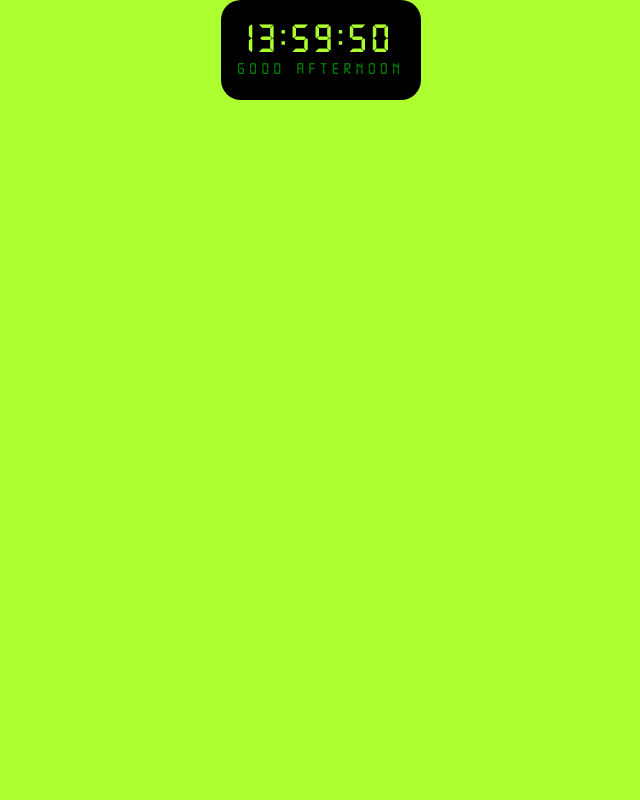
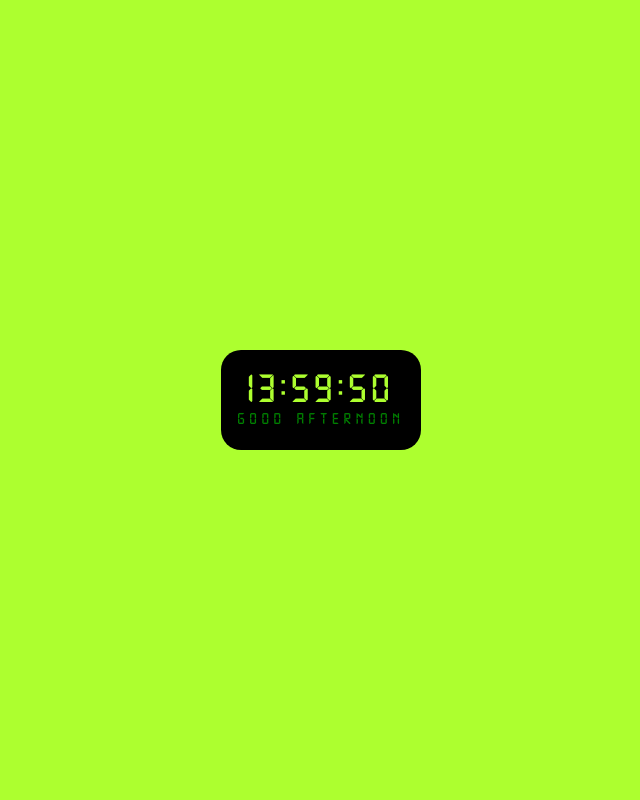
Before and after one commit to FabrinoDash/FabrinoDash.github.io, a PHP site: page / in a window 1280 px wide. Shown: the whole page, without its empty margins (319-959 px from the left). Run offline with PHP 8.4, Linux system fonts and the light colour scheme.

Commit message:
modification

```diff
--- a/style.css
+++ b/style.css
@@ -11,7 +11,7 @@ body{
     width:100vw;
     height:100vh;
     background: greenyellow;
-    diplay:flex;
+    display:flex;
     align-items:center;
     justify-content:center;
 }
```
